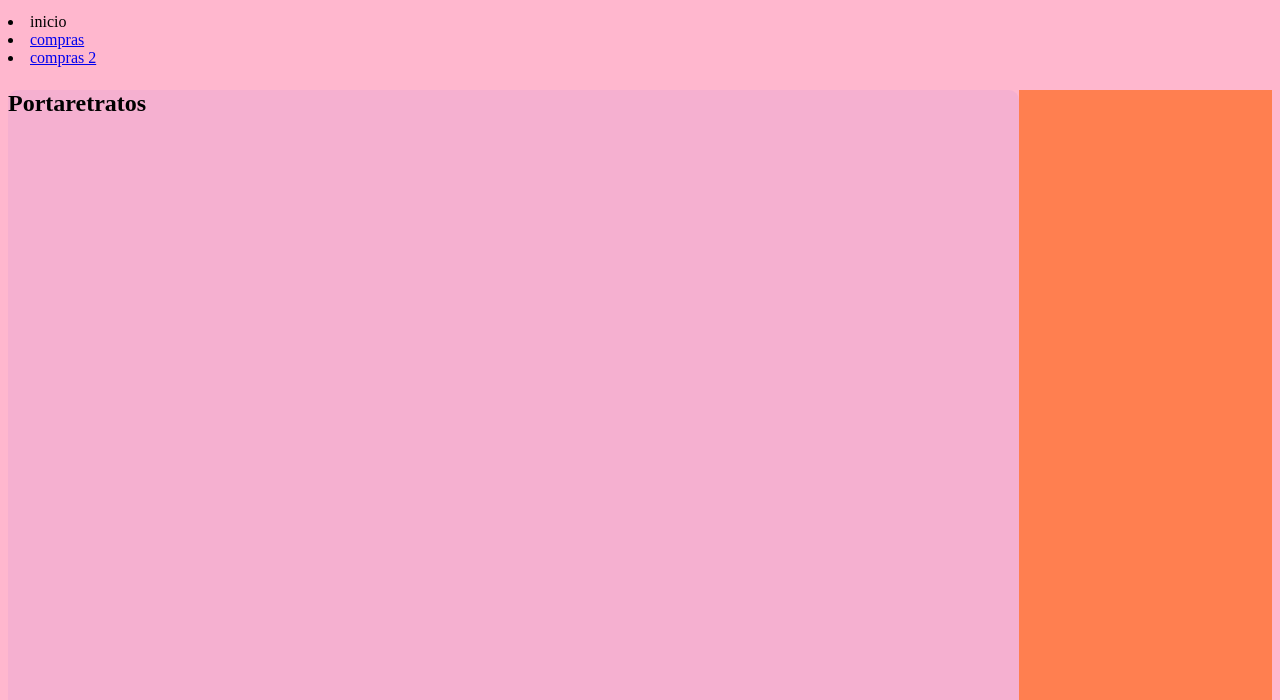
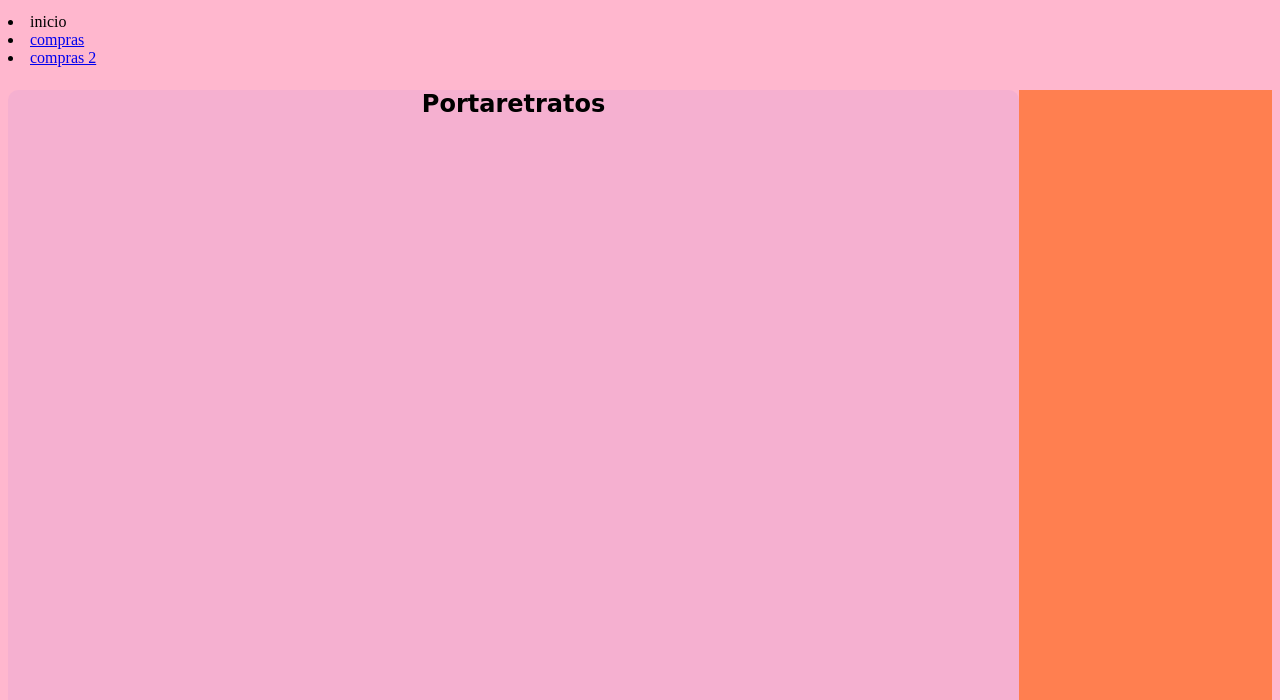
Before and after one commit to decodenngirl/name, a plain HTML site: page index.html in a window 1280 px wide. Shown: the part 100-800 px from the top of the page. Drawn offline with Linux system fonts and the light colour scheme.

Commit message:
estilo h2

```diff
--- a/estilo-1.css
+++ b/estilo-1.css
@@ -56,3 +56,8 @@ body {
     border: 2px solid black;
 
 }
+
+h2 {
+    text-align: center;
+    font-family: cursive;
+}
```
